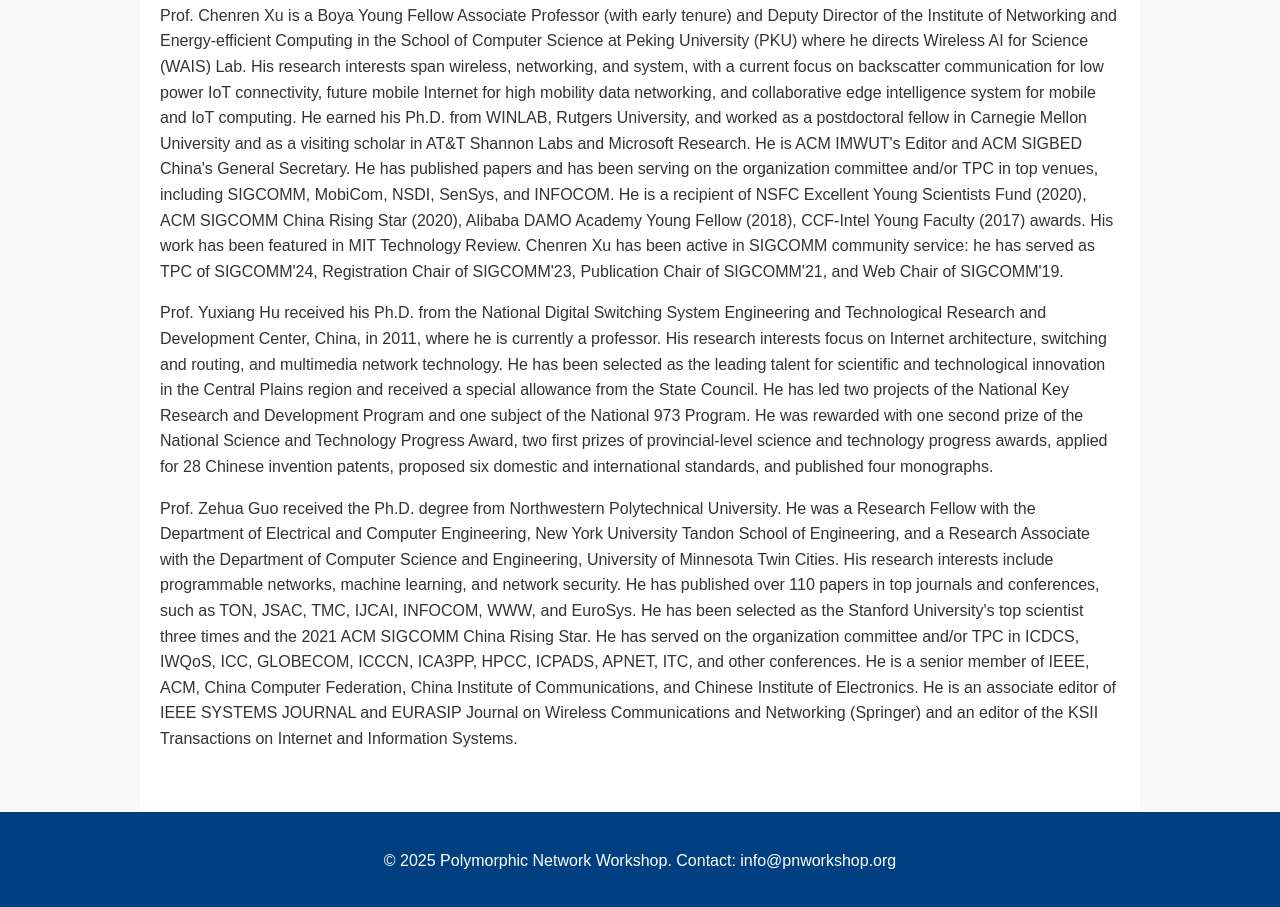
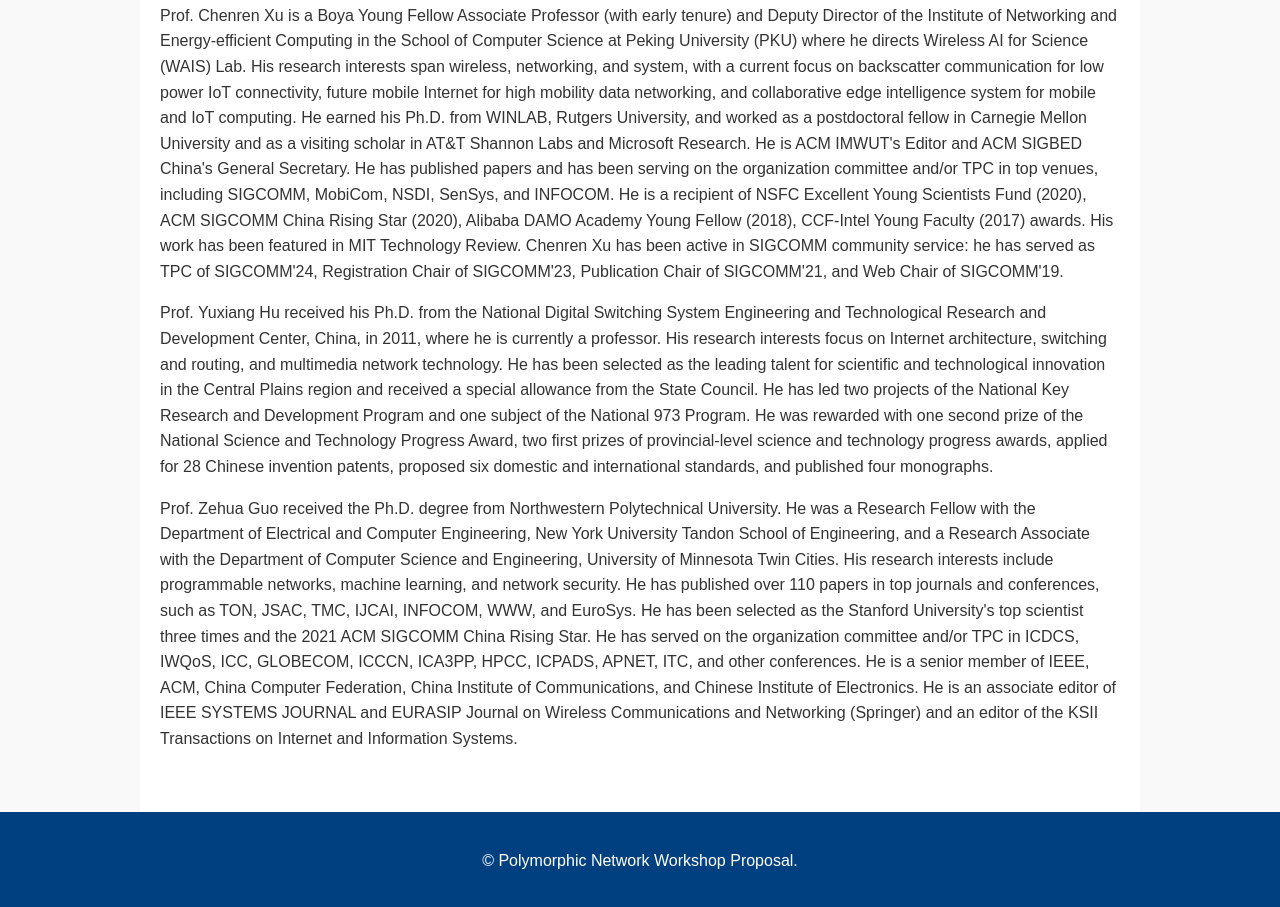
Before and after one commit to shengshengwenxuan/pn-workshop-2025, a plain HTML site: page index3.html in a window 1280 px wide. Shown: the part 3117-4024 px from the top of the page. Drawn offline with Linux system fonts and the light colour scheme.

Commit message:
Update index3.html

```diff
--- a/index3.html
+++ b/index3.html
@@ -183,7 +183,7 @@
   </main>
 
   <footer>
-    <p>&copy; 2025 Polymorphic Network Workshop. Contact: info@pnworkshop.org</p>
+    <p>&copy; Polymorphic Network Workshop Proposal.</p>
   </footer>
 </body>
 </html>
```
